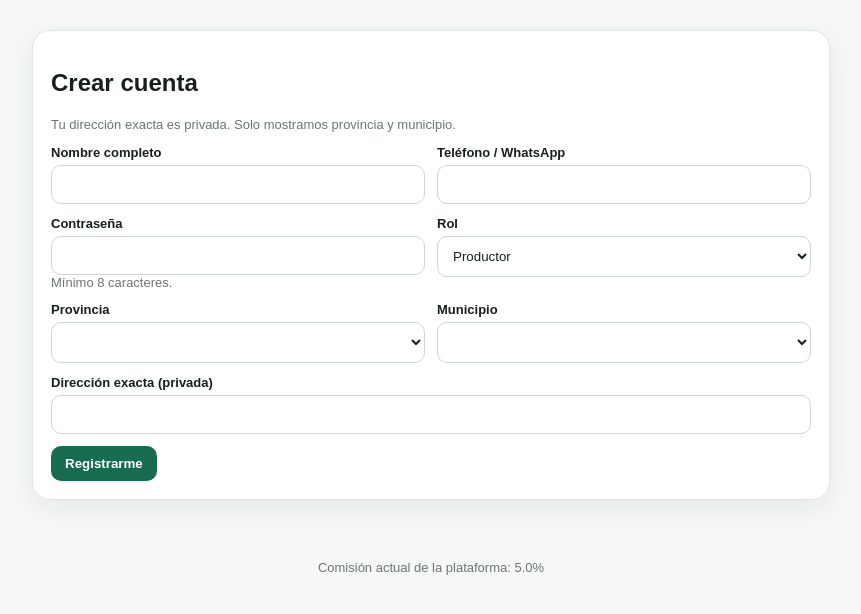
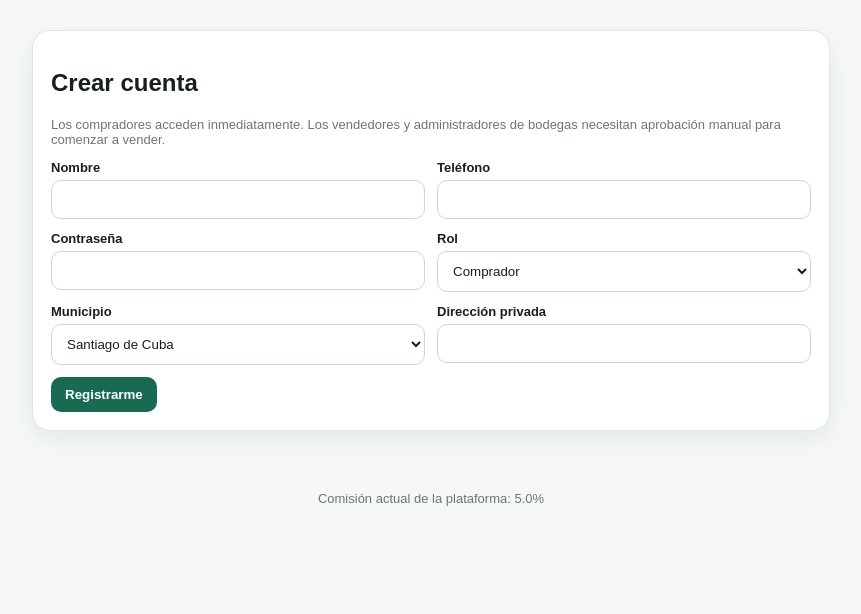
Before and after one commit to Badplus/ConectaCuba, a Flask app: template ConectaCuba_v3/app/templates/register.html in a window 1280 px wide. Shown: the part 67-681 px from the top of the page, without its empty margins (209-1070 px from the left). Run offline with Flask 3, Linux system fonts and the light colour scheme; the template is opened without the code that fills it, so the values that code supplies are empty; some libraries are stand-ins or nearby versions.

Commit message:
Add files via upload

```diff
--- a/ConectaCuba_v3/app/templates/register.html
+++ b/ConectaCuba_v3/app/templates/register.html
@@ -1,50 +1 @@
-{% extends 'base.html' %}{% block content %}
-<div class="container"><div class="form"><h2>Crear cuenta</h2>
-<p class="muted">Tu dirección exacta es privada. Solo mostramos provincia y municipio.</p>
-<form method="post" class="grid">
-<input type="hidden" name="_csrf" value="{{csrf_token()}}">
-<div><label>Nombre completo</label><input name="full_name" maxlength="120" required></div>
-<div><label>Teléfono / WhatsApp</label><input name="phone" maxlength="30" required></div>
-<div><label>Contraseña</label><input type="password" name="password" minlength="8" required><div class="muted">Mínimo 8 caracteres.</div></div>
-<div><label>Rol</label><select name="role"><option value="productor">Productor</option><option value="vendedor">Vendedor</option><option value="comprador">Comprador</option></select></div>
-<div><label>Provincia</label><select id="province" name="province">{% for p in PROVINCIAS %}<option value="{{p}}">{{p}}</option>{% endfor %}</select></div>
-<div><label>Municipio</label><select id="municipality" name="municipality"></select></div>
-<div class="full"><label>Dirección exacta (privada)</label><input name="address" maxlength="255" required></div>
-
-{% if turnstile_site_key %}
-<div class="full">
-  <label>Verificación de seguridad</label>
-  <div class="cf-turnstile"
-       data-sitekey="{{turnstile_site_key}}"
-       data-language="es"
-       data-appearance="always">
-  </div>
-</div>
-{% endif %}
-
-<div class="full"><button class="btn primary">Registrarme</button></div>
-</form></div></div>
-
-<script>
-const provinces={{PROVINCIAS|tojson}},
-      p=document.getElementById('province'),
-      m=document.getElementById('municipality');
-
-function fill(){
-  m.innerHTML='';
-  (provinces[p.value]||[]).forEach(x=>{
-    const o=document.createElement('option');
-    o.value=x;
-    o.textContent=x;
-    m.appendChild(o);
-  });
-}
-
-p.addEventListener('change',fill);
-fill();
-</script>
-
-{% if turnstile_site_key %}
-<script src="https://challenges.cloudflare.com/turnstile/v0/api.js" async defer></script>
-{% endif %}
-{% endblock %}
+{% extends 'base.html' %}{% block content %}<div class="container"><div class="form"><h2>Crear cuenta</h2><p class="muted">Los compradores acceden inmediatamente. Los vendedores y administradores de bodegas necesitan aprobación manual para comenzar a vender.</p><form method="post" class="grid"><div><label>Nombre</label><input name="full_name" required></div><div><label>Teléfono</label><input name="phone" required></div><div><label>Contraseña</label><input type="password" name="password" required></div><div><label>Rol</label><select name="role"><option value="comprador">Comprador</option><option value="vendedor">Vendedor independiente</option><option value="admin_bodega">Administrador de bodega</option></select></div><div><label>Municipio</label><select name="municipality">{% for m in MUNICIPIOS %}<option>{{m}}</option>{% endfor %}</select></div><div><label>Dirección privada</label><input name="address" required></div><div class="full"><button class="btn primary">Registrarme</button></div></form></div></div>{% endblock %}
```
